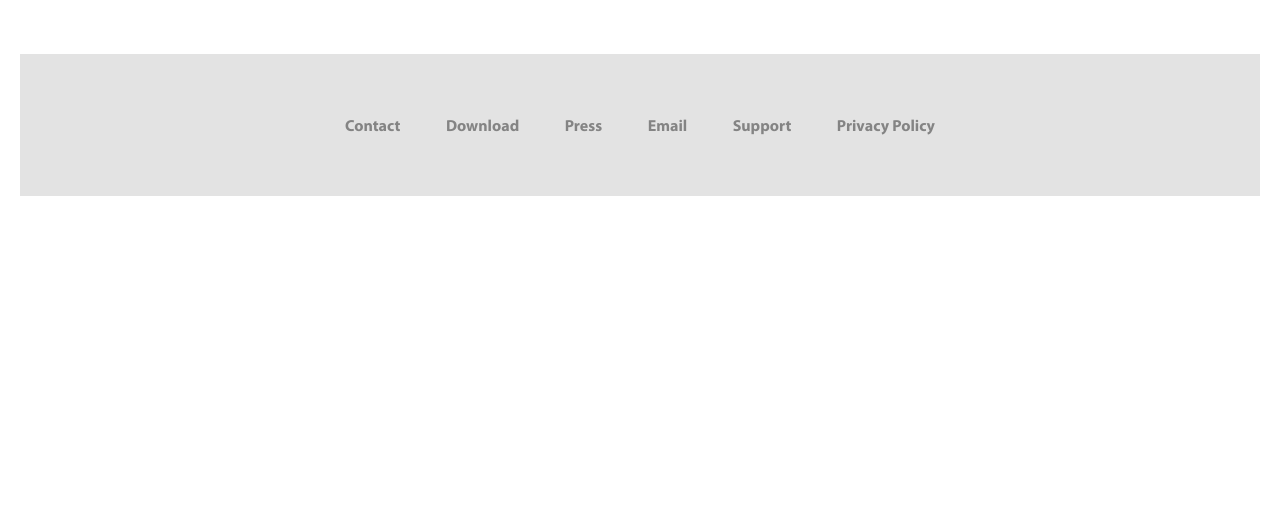
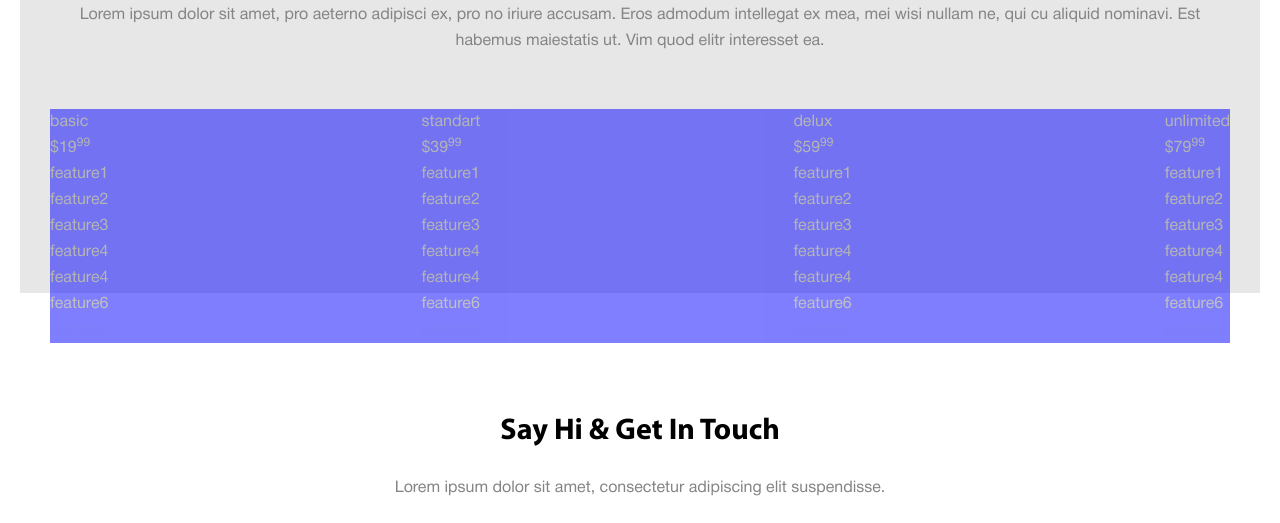
Before and after one commit to St-andrey/Craze_Landing, a website: page app/index.html in a window 1280 px wide. Shown: the part 1720-2243 px from the top of the page. Before the commit the page ends 1916 px from the top, so only its background shows below. Drawn offline with nearby package versions, Linux system fonts and the light colour scheme.

Commit message:
draft for slider and pricing section ready

```diff
--- a/app/index.html
+++ b/app/index.html
@@ -20,9 +20,12 @@
           <h1 class="header__main-title"><a href="#" class="header__main-link">craze</a></h1>
           <p class="header__subtitle">a great new free psd theme to showcase </br> your new app.</p>
           <div class="header__socials">
-            <div class="header__socials-box"><a href="#" class="header__socials-link"><i class="fab fa-apple"></i></a></div>
-            <div class="header__socials-box"><a href="#" class="header__socials-link"><i class="fab fa-android"></i></a></div>
-            <div class="header__socials-box header__socials-box--active"><a href="#" class="header__socials-link"><i class="fab fa-windows"></i></a></div>
+            <div class="header__socials-box"><a href="#" class="header__socials-link"><i class="fab fa-apple"></i></a>
+            </div>
+            <div class="header__socials-box"><a href="#" class="header__socials-link"><i class="fab fa-android"></i></a>
+            </div>
+            <div class="header__socials-box header__socials-box--active"><a href="#" class="header__socials-link"><i
+                  class="fab fa-windows"></i></a></div>
           </div>
         </div>
         <div class="header__img-box">
@@ -105,7 +108,27 @@
     <div class="container-outer">
       <section class="slider">
         <div class="container-inner">
-
+          <div class="craze-slider">
+            <div class="craze-slider__card">
+              <p class="craze-slider__text">“Craze is one of the most complete app packages I have ever come across.
+                I would highly reccomend it to anyone!”
+              </p>
+              <p class="craze-slider__author">sarah hunt</p>
+            </div>
+            <div class="craze-slider__card">
+              <p class="craze-slider__text">“Craze is one of the most complete app packages I have ever come across.
+                I would highly reccomend it to anyone!”
+              </p>
+              <p class="craze-slider__author">sarah hunt</p>
+            </div>
+            <div class="craze-slider__card">
+              <p class="craze-slider__text">“Craze is one of the most complete app packages I have ever come across.
+                I would highly reccomend it to anyone!”
+              </p>
+              <p class="craze-slider__author">sarah hunt</p>
+            </div>
+          </div>
+          <div class="craze-slider__dots"></div>
         </div>
       </section>
     </div>
@@ -113,25 +136,92 @@
     <!-- =PRICES= -->
     <div class="container-outer">
       <section class="prices">
-        <div class="container-inner">
-          <h2 class="section-title"></h2>
-          <p class="section-subtitle"></p>
+        <div class="container-inner container-inner">
+          <h2 class="section-title prices__title">pricing plans</h2>
+          <p class="section-subtitle prices__subtitle">Lorem ipsum dolor sit amet, pro aeterno adipisci ex, pro no
+            iriure accusam.
+            Eros admodum intellegat ex mea, mei wisi nullam ne, qui cu aliquid nominavi. Est habemus maiestatis ut.
+            Vim quod elitr interesset ea.
+          </p>
+
+          <div class="prices__box">
+            <div class="prices__card">
+              <p class="prices__card-title">basic</p>
+              <p class="pcices__card-price">$19<sup>99</sup></p>
+              <p class="prices__card-features">feature1</p>
+              <p class="prices__card-features">feature2</p>
+              <p class="prices__card-features">feature3</p>
+              <p class="prices__card-features">feature4</p>
+              <p class="prices__card-features">feature4</p>
+              <p class="prices__card-features">feature6</p>
+              <div class="prices__card-footer">
+                <a href="#" class="prices__card-button">purcase</a>
+              </div>
+            </div>
+            <div class="prices__card">
+              <p class="prices__card-title">standart</p>
+              <p class="pcices__card-price">$39<sup>99</sup></p>
+              <p class="prices__card-features">feature1</p>
+              <p class="prices__card-features">feature2</p>
+              <p class="prices__card-features">feature3</p>
+              <p class="prices__card-features">feature4</p>
+              <p class="prices__card-features">feature4</p>
+              <p class="prices__card-features">feature6</p>
+              <div class="prices__card-footer">
+                <a href="#" class="prices__card-button">purcase</a>
+              </div>
+            </div>
+            <div class="prices__card">
+              <p class="prices__card-title">delux</p>
+              <p class="pcices__card-price">$59<sup>99</sup></p>
+              <p class="prices__card-features">feature1</p>
+              <p class="prices__card-features">feature2</p>
+              <p class="prices__card-features">feature3</p>
+              <p class="prices__card-features">feature4</p>
+              <p class="prices__card-features">feature4</p>
+              <p class="prices__card-features">feature6</p>
+              <div class="prices__card-footer">
+                <a href="#" class="prices__card-button">purcase</a>
+              </div>
+            </div>
+            <div class="prices__card">
+              <p class="prices__card-title">unlimited</p>
+              <p class="pcices__card-price">$79<sup>99</sup></p>
+              <p class="prices__card-features">feature1</p>
+              <p class="prices__card-features">feature2</p>
+              <p class="prices__card-features">feature3</p>
+              <p class="prices__card-features">feature4</p>
+              <p class="prices__card-features">feature4</p>
+              <p class="prices__card-features">feature6</p>
+              <div class="prices__card-footer">
+                <a href="#" class="prices__card-button">purcase</a>
+              </div>
+            </div>
+          </div>
         </div>
       </section>
     </div>
-    <!-- =/PRICES= -->
+    <!--=/PRICES= -->
     <!-- =SOCIALS= -->
     <div class="container-outer">
       <section class="main-socials">
         <div class="container-inner">
+
           <h2 class="section-title main-socials__title">say hi &amp; get in touch</h2>
-          <p class="section-subtitle main-socials__subtitle">Lorem ipsum dolor sit amet, consectetur adipiscing elit suspendisse. </p>
+          <p class="section-subtitle main-socials__subtitle">Lorem ipsum dolor sit amet, consectetur
+            adipiscing elit
+            suspendisse. </p>
         </div>
         <ul class="main-socials__box">
-          <li class="main-socials__item"><a href="#" class="main-socials__link main-socials__link--active"><i class="fab fa-facebook"></i></a></li>
-          <li class="main-socials__item"><a href="#" class="main-socials__link"><i class="fab fa-pinterest"></i></a></li>
-          <li class="main-socials__item"><a href="#" class="main-socials__link"><i class="fab fa-google-plus"></i></a></li>
+          <li class="main-socials__item"><a href="#" class="main-socials__link main-socials__link--active"><i
+                class="fab fa-facebook"></i></a>
+          </li>
+          <li class="main-socials__item"><a href="#" class="main-socials__link"><i class="fab fa-pinterest"></i></a>
+          </li>
+          <li class="main-socials__item"><a href="#" class="main-socials__link"><i class="fab fa-google-plus"></i></a>
+          </li>
         </ul>
+
       </section>
     </div>
     <!-- =/SOCIALS= -->
@@ -151,8 +241,15 @@
           <li class="footer__nav-item"><a href="*" class="footer__nav-link">privacy policy</a></li>
         </ul>
       </div>
+      <div class="prices__wrapper">
+        <div class="prices__inner">
+
+
+        </div>
+      </div>
     </footer>
   </div>
+
   <!-- ===/FOOTER=== -->
   <script src="https://ajax.googleapis.com/ajax/libs/jquery/3.4.1/jquery.min.js"></script>
   <script src="js/libs.min.js"></script>
--- a/app/js/main.js
+++ b/app/js/main.js
@@ -1,5 +1,8 @@
 $(function(){
-
+    $('.craze-slider').slick({
+        dots: true,
+        arrows: false,
+    });
 
 
 
--- a/app/scss/style.scss
+++ b/app/scss/style.scss
@@ -29,8 +29,7 @@ a {
 .container-inner {
   margin: 0 auto;
   max-width: 1180px;
-  overflow: hidden;
-  &--header {
+    &--header {
     display: flex;
     justify-content: space-between;
   }
@@ -99,7 +98,6 @@ a {
     color: $socialsHeaderColor;
     font-size: 25px;
     padding: 15px;
-
   }
   &__img-box {
     flex-basis: 50%;
@@ -122,9 +120,7 @@ a {
 /* --=FEATURES=-- */
 .features {
   background: $secondaryBg;
-  &__title {
-    margin-top: 60px;
-  }
+  padding-top: 60px;
   &__subtitle {
     margin-bottom: 55px;
   }
@@ -179,7 +175,30 @@ a {
 }
 
 /* --=/FEATURES=-- */
+/* --==-- */
+/* --=/=-- */
+/* --==-- */
+/* --=/=-- */
+/* --=PRICES=-- */
+.prices {
+  background: $mainBg;
+  padding-top: 60px;
 
+  &__subtitle {
+    margin-bottom: 5px;
+  }
+
+  &__box {
+    background: blue;
+      display: flex;
+      justify-content: space-between;
+    width: 100%;
+    opacity: 0.5;
+    position: relative;
+    top: 50px;
+  }
+}
+/* --=/PRICES=-- */
 /* --=MAIN-SOCIALS=-- */
 .main-socials {
   background: $secondaryBg;
@@ -200,7 +219,6 @@ a {
     height: 34px;
     line-height: 34px;
     text-align: center;
-
   }
   &__item:not(:last-of-type) {
     margin-right: 10px;
@@ -215,7 +233,7 @@ a {
     font-size: 20px;
     transition: all 0.2s ease-in;
     &--active,
-    &:hover{
+    &:hover {
       background: $blueMd;
     }
   }
```
Also changed, not shown: app/css/style.min.css. Lines whose indentation alone changed are shown as unchanged.
